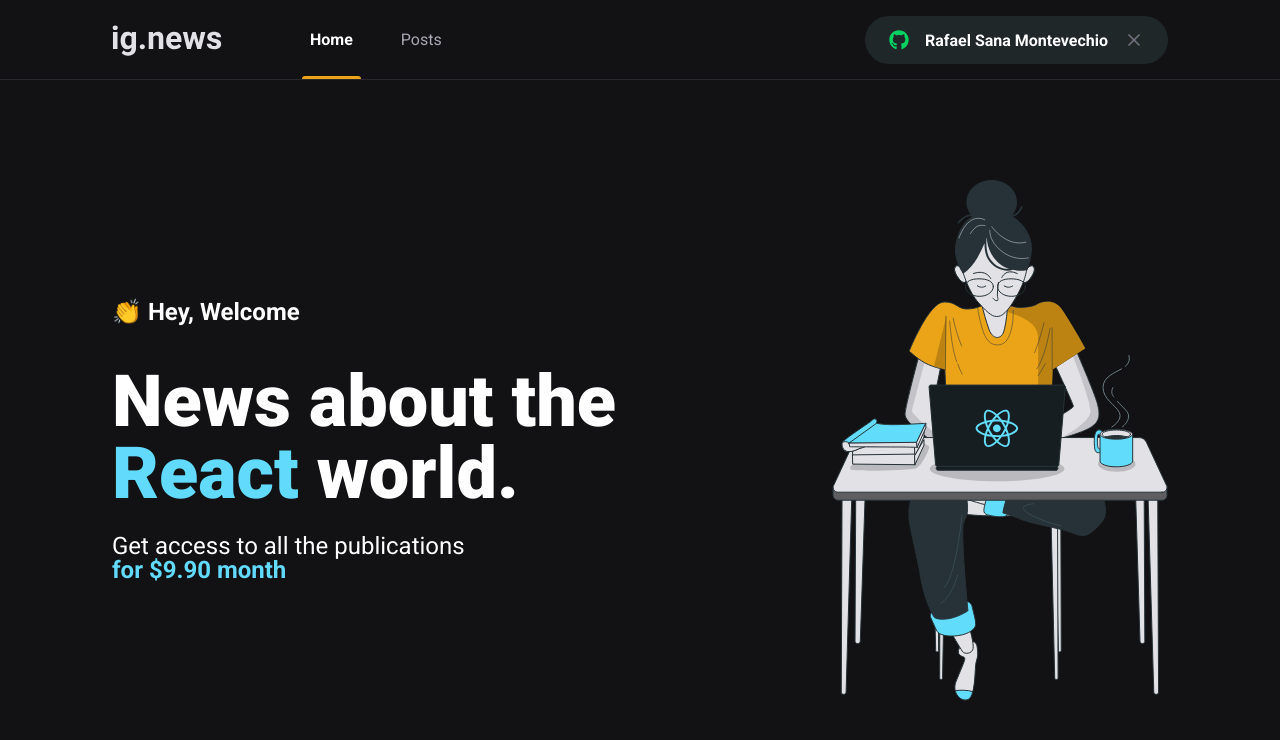
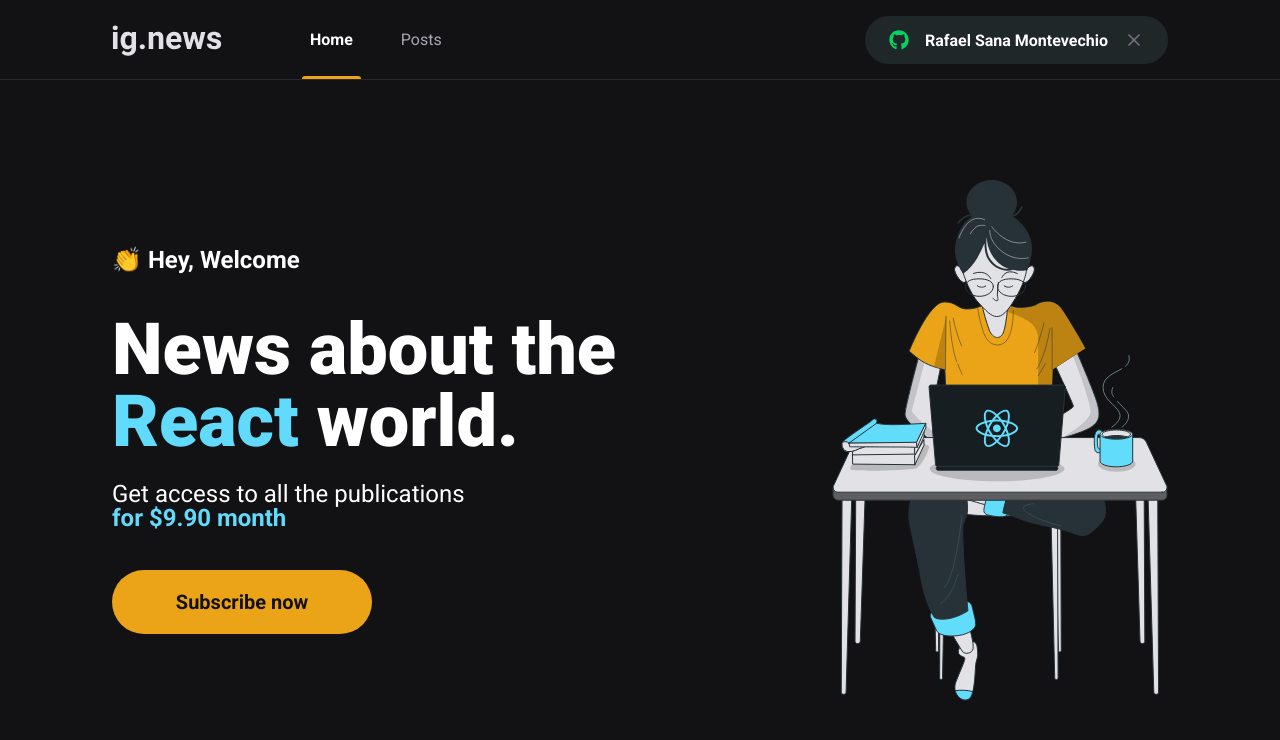
Before and after one commit to RafaelSanaMontevechio/ignews, a Next.js app: page / in a window 1280 px wide. Shown: the top 740 px of the page. Built offline with nearby package versions, Linux system fonts and the light colour scheme.

Commit message:
feat: :sparkles: add the subscribe button

```diff
--- /dev/null
+++ b/src/components/SubscribeButton/index.tsx
@@ -0,0 +1,9 @@
+import styles from './styles.module.scss';
+
+export function SubscribeButton() {
+  return (
+    <button type="button" className={styles.subscribeButton}>
+      Subscribe now
+    </button>
+  );
+}
--- /dev/null
+++ b/src/components/SubscribeButton/styles.module.scss
@@ -0,0 +1,20 @@
+.subscribeButton {
+  width: 260px;
+  height: 4rem;
+  border: 0;
+  border-radius: 2rem;
+  background: var(--yellow-500);
+  color: var(--gray-900);
+  font-size: 1.25rem;
+  font-weight: bold;
+
+  display: flex;
+  align-items: center;
+  justify-content: center;
+
+  transition: filter 0.2s;
+
+  &:hover {
+    filter: brightness(0.8);
+  }
+}
--- a/src/pages/home.module.scss
+++ b/src/pages/home.module.scss
@@ -38,4 +38,8 @@
       font-weight: bold;
     }
   }
+
+  button {
+    margin-top: 2.5rem;
+  }
 }
--- a/src/pages/index.tsx
+++ b/src/pages/index.tsx
@@ -2,6 +2,8 @@ import Head from 'next/head';
 import Image from 'next/image';
 
 import GirlCoding from '../../public/images/avatar.svg';
+
+import { SubscribeButton } from '../components/SubscribeButton';
 
 import styles from './home.module.scss';
 
@@ -21,6 +23,8 @@ export default function Home() {
             Get access to all the publications <br />
             <span>for $9.90 month</span>
           </p>
+
+          <SubscribeButton />
         </section>
         <Image src={GirlCoding} alt="Girl coding" />
       </main>
```
